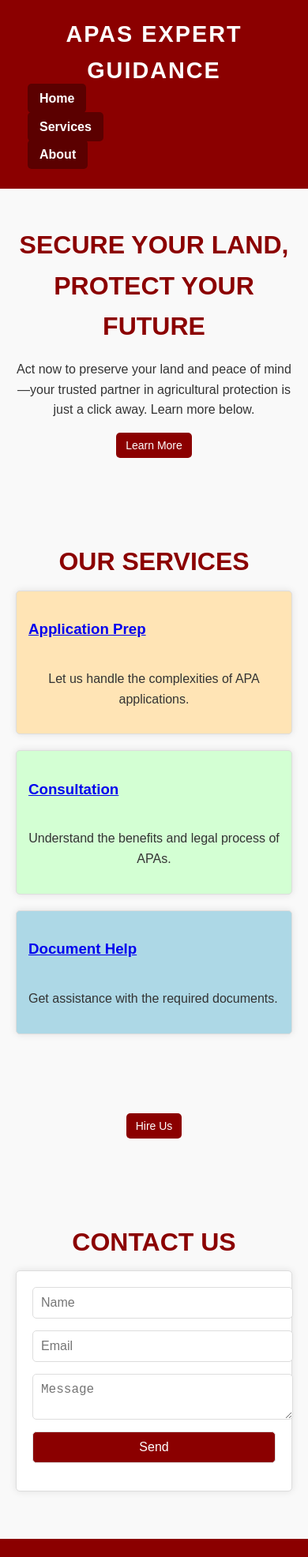
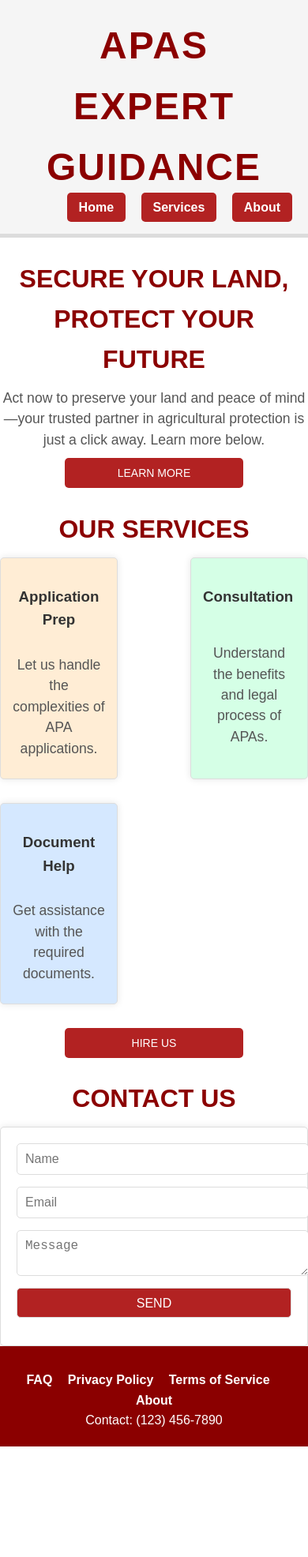
Before and after one commit to GopeAnalytics/IdahoAPAWebsite, a website: page index.html in a window 390 px wide. Shown: the top 1972 px of the page at 79% size. After the commit the page ends 1832 px from the top, so only its background shows below. Drawn offline with Linux system fonts and the light colour scheme.

Commit message:
Modified css/index

```diff
--- a/index.html
+++ b/index.html
@@ -71,7 +71,7 @@
       <li><a href="/terms-of-service.html">Terms of Service</a></li>
       <li><a href="/about.html">About</a></li>
     </ul>
-    <p>Contact: (123) 456-7890</p>
+    <p1>Contact: (123) 456-7890</p1>
   </footer>
 </body>
 </html>
--- a/styles.css
+++ b/styles.css
@@ -4,15 +4,39 @@ body {
     margin: 0;
     padding: 0;
     line-height: 1.6;
-    color: #333;
-    background-color: #f9f9f9;
+    color: #333; /* Base text color */
+    background-color: #ffffff; /* White body background */
 }
 
-header, footer {
-    background-color: #8b0000; /* Dark Red */
-    color: #fff;
+p {
+    text-align: center;
+    margin: 10px auto;
+    color: #555;
+    font-size: 1.1rem;
+    line-height: 1.5;
+}
+
+ul, ol {
+    text-align: center;
+    margin: 0 auto;
+    padding: 10px 0;
+}
+
+/*ul li, ol li {
+    display: inline-block;
+    text-align: center;
+    margin: 5px 0;
+    color: #555;
+    font-size: 1.1rem;
+}*/
+
+/* Header */
+header {
+    color: #333; /* Soft dark gray text */
     padding: 20px;
     text-align: center;
+    background-color: #f5f5f5; /* Light gray background for header */
+    border-bottom: 5px solid #dcdcdc; /* Subtle border for separation */
 }
 
 header h1 {
@@ -21,14 +45,21 @@ header h1 {
     text-transform: uppercase;
     letter-spacing: 2px;
     font-weight: bold;
+    color: #8b0000; /* Deep red headline */
 }
 
+header p {
+    font-size: 1.2rem;
+    color: #555; /* Dark gray for subtitle */
+}
+
+/* Navigation */
 nav ul {
     list-style: none;
     padding: 0;
     margin: 0;
     position: relative;
-    text-align: right; /* Align the dropdown menu to the right */
+    text-align: right; /* Align dropdown menu to the right */
 }
 
 nav ul li {
@@ -43,17 +74,17 @@ nav ul li a {
     font-weight: bold;
     padding: 10px 15px;
     border-radius: 5px;
-    background-color: #5b0000; /* Slightly darker red for tabs */
+    background-color: #b22222; /* Softer red for buttons */
 }
 
 nav ul li a:hover {
-    background-color: #700000; /* Even darker red on hover */
+    background-color: #c73e3e; /* Slightly lighter red on hover */
 }
 
 nav ul li ul {
     display: none;
     position: absolute;
-    background-color: #333; /* Dropdown menu background color */
+    background-color: #555; /* Dropdown menu background */
     right: 0;
     padding: 10px;
     border-radius: 5px;
@@ -72,29 +103,54 @@ nav ul li ul li a {
     color: #fff;
     padding: 10px;
     border-radius: 5px;
-    background-color: #444;
+    background-color: #777; /* Slightly lighter gray */
 }
 
 nav ul li ul li a:hover {
-    background-color: #666;
+    background-color: #999; /* Light gray hover */
 }
 
-/* Footer Links */
+/* Centered Sentences */
+.center-text {
+    text-align: center; /* Center-align the text */
+    margin: 0 auto; /* Horizontally center the section */
+    padding: 20px 0; /* Add spacing above and below */
+    font-size: 1.2rem; /* Slightly larger font for readability */
+    color: #555; /* Dark gray for softer appearance */
+    line-height: 1.5; /* Improved line spacing */
+}
+
+/* Highlighted Text Inside Centered Sentences */
+.center-text strong {
+    color: #8b0000; /* Deep red for emphasis */
+    font-weight: bold; /* Make emphasized text bold */
+}
+
+/* Footer */
 footer {
-    position: relative; /* Ensures footer remains at the bottom */
+    background-color: #8b0000; /* Maroon footer */
+    color: #fff;
+    padding: 20px;
     text-align: center;
-    padding: 10px;
-    margin-top: 40px;
+    display: flex;
+    flex-direction: column;
+    justify-content: center; /* Center content vertically */
+    align-items: center; /* Center content horizontally */
 }
 
 footer ul {
     list-style: none;
     padding: 0;
+    margin: 10px 0 0; /* Add spacing between text and links */
 }
 
 footer ul li {
     display: inline-block;
     margin-right: 15px;
+}
+
+footer ul li:last-child {
+    margin-right: 0; /* Remove margin for the last item */
 }
 
 footer ul li a {
@@ -109,28 +165,31 @@ footer ul li a:hover {
 
 /* Section Headings */
 section h2 {
-    color: #8b0000;
+    color: #8b0000; /* Deep red headline */
     margin-bottom: 10px;
     text-align: center;
     font-size: 2rem;
     text-transform: uppercase;
 }
 
-/* Button Styles */
+/* Buttons */
 button, input[type="submit"] {
-    background-color: #8b0000;
+    background-color: #b22222; /* Softer red */
     color: #fff;
-    padding: 10px 20px;
     border: none;
     border-radius: 5px;
     cursor: pointer;
     text-align: center;
     display: block;
     margin: 0 auto;
+    width: 6cm; /* Button width */
+    height: 1cm; /* Button height */
+    font-size: 14px;
+    text-transform: uppercase;
 }
 
 button:hover, input[type="submit"]:hover {
-    background-color: #5b0000; /* Darker Red */
+    background-color: #c73e3e; /* Slightly lighter red */
 }
 
 /* Form Styles */
@@ -158,14 +217,7 @@ form textarea {
     resize: vertical;
 }
 
-/* Contact Us and Hire Us Centering */
-section {
-    margin-bottom: 40px;
-    padding: 20px;
-    text-align: center;
-}
-
-/* Colorful Service Containers */
+/* Service Blocks */
 section div {
     display: flex;
     justify-content: space-between;
@@ -179,19 +231,20 @@ section div div {
     border: 1px solid #ddd;
     border-radius: 5px;
     box-shadow: 0 0 10px rgba(0, 0, 0, 0.1);
+    margin-bottom: 30px; /* Add space between service blocks and next section */
 }
 
-/* Unique Colors for Service Containers */
+/* Service Block Background Colors */
 section div div:nth-child(1) {
-    background-color: #ffe4b5; /* Light Orange */
+    background-color: #ffedd5; /* Soft peach for Application Prep */
 }
 
 section div div:nth-child(2) {
-    background-color: #d3ffd3; /* Light Green */
+    background-color: #d5ffe6; /* Light green for Consultation */
 }
 
 section div div:nth-child(3) {
-    background-color: #add8e6; /* Light Blue */
+    background-color: #d5e8ff; /* Soft blue for Document Help */
 }
 
 section div div:hover {
@@ -199,30 +252,16 @@ section div div:hover {
 }
 
 section div div h3 {
-    color: #8b0000;
+    color: #333; /* Dark gray for service headings */
 }
 
-/* Responsive Design */
-@media (max-width: 768px) {
-    nav ul li {
-        display: block;
-        text-align: left;
-        margin-bottom: 10px;
-    }
-
-    section div div {
-        width: 100%;
-        margin-bottom: 20px;
-    }
+section div div a {
+    color: #333; /* Dark gray links for better readability */
+    font-weight: bold;
+    text-decoration: none;
 }
 
-@media (max-width: 480px) {
-    header h1 {
-        font-size: 1.8rem;
-    }
-
-    button, input[type="submit"] {
-        font-size: 14px;
-        padding: 8px 12px;
-    }
+section div div a:hover {
+    color: #000; /* Black on hover */
+    text-decoration: underline;
 }
```
